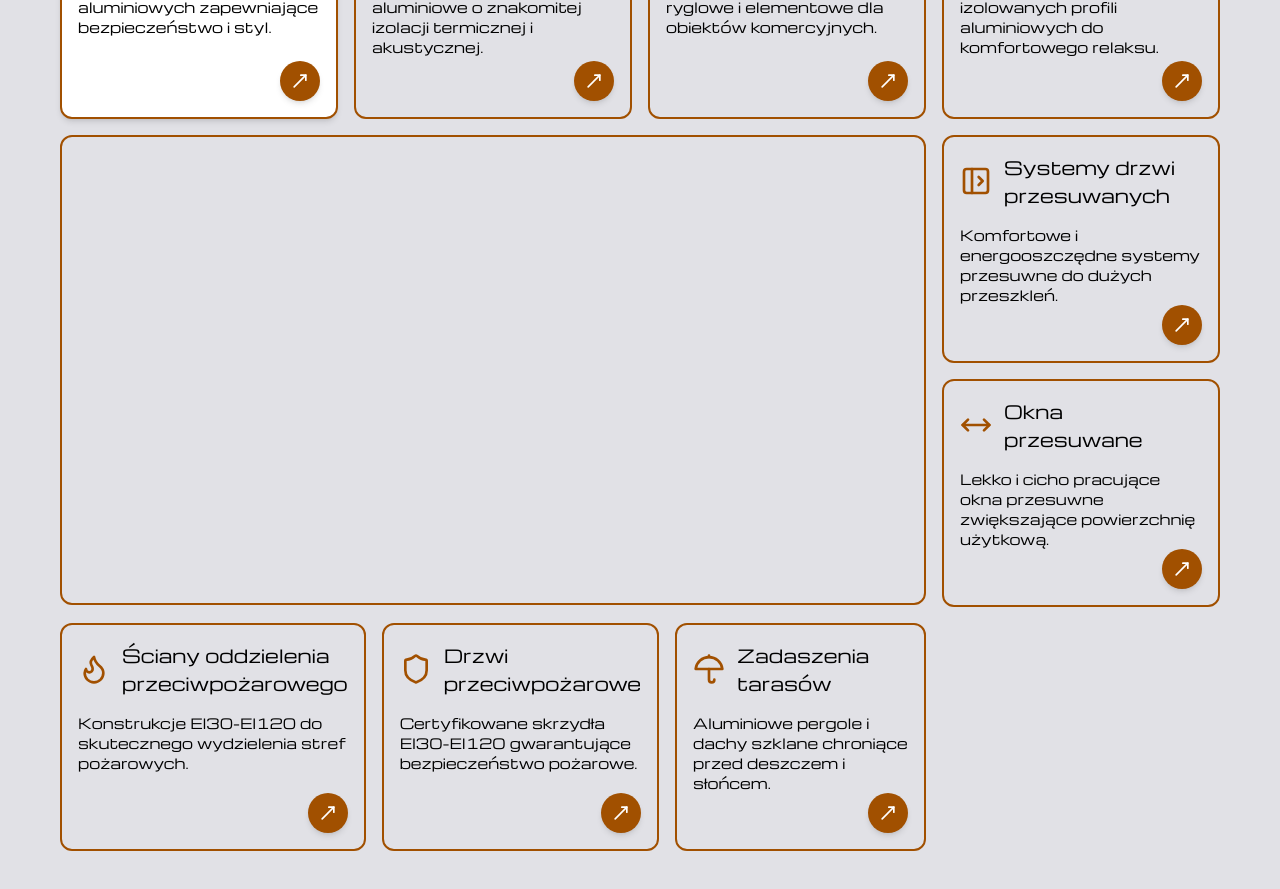
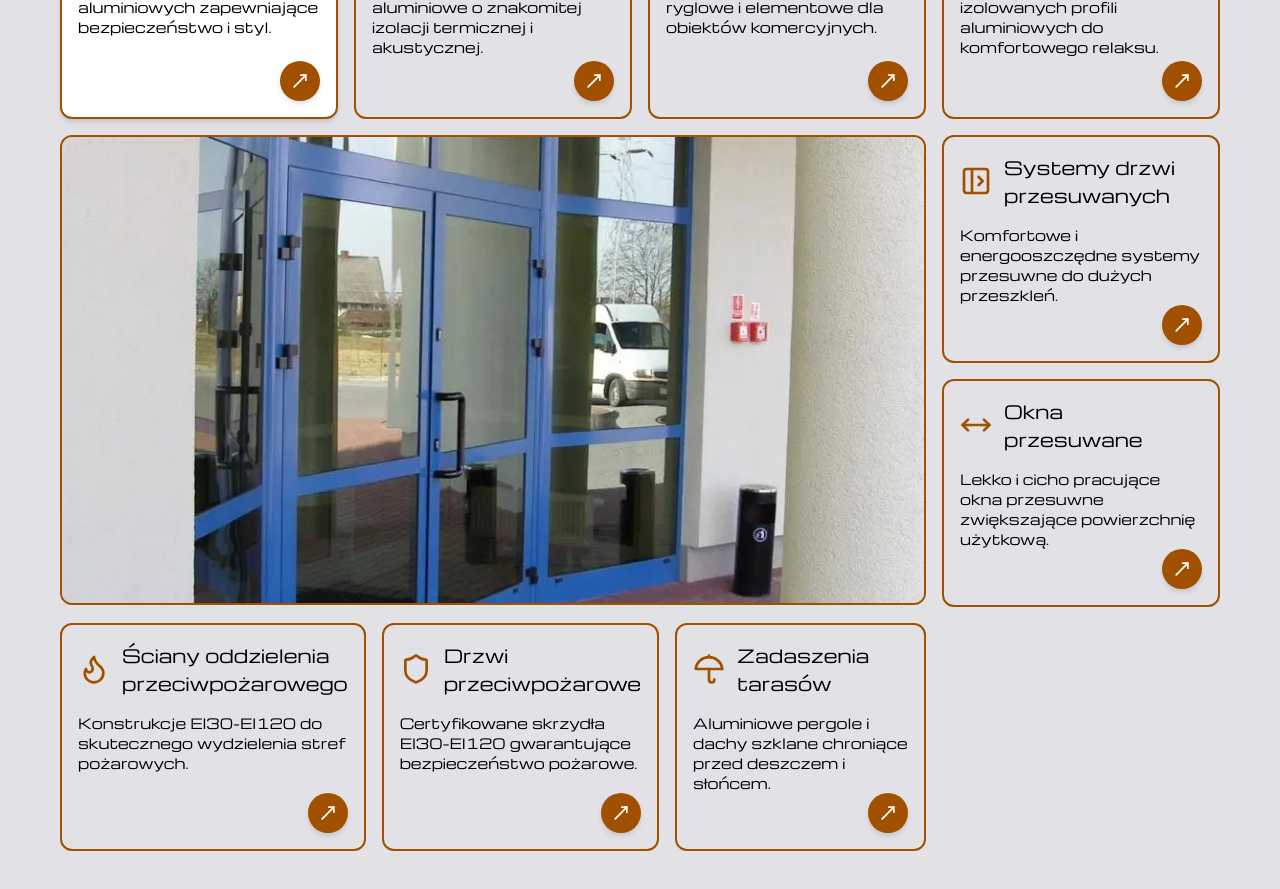
Before and after one commit to RIP-Tear/Aluwik-frontend, a Next.js app: page / in a window 1280 px wide. Shown: the part 1139-2028 px from the top of the page. Built offline with nearby package versions, Linux system fonts and the light colour scheme.

Commit message:
ładowanie zdjęc w offers na stronie głownej

```diff
--- a/src/components/organisms/home-page/OfferCards.tsx
+++ b/src/components/organisms/home-page/OfferCards.tsx
@@ -7,6 +7,7 @@ import { MoveUpRight } from "lucide-react";
 import Image from "next/image";
 import React, { useState } from "react";
 import { useIsMobile } from "@/hooks/useIsMobile"; // ← zakładam że plik znajduje się tam
+import { AnimatePresence, motion } from "framer-motion";
 
 export default function OfferCards() {
   const [activeIndex, setActiveIndex] = useState(0);
@@ -117,16 +118,26 @@ export default function OfferCards() {
             className="border-2 border-orangeAccent relative w-full aspect-[4/3] lg:aspect-[4/3]
     rounded-xl overflow-hidden xl:aspect-auto h-[250px] lg:h-[350px] xl:h-[470px] xl:col-span-3 xl:row-start-2"
           >
+            <AnimatePresence mode="wait">
+              <motion.div
+                key={offers[activeIndex].image}
+                initial={{ opacity: 0 }}
+                animate={{ opacity: 1 }}
+                exit={{ opacity: 0 }}
+                transition={{ duration: 0.2 }}
+                className="absolute inset-0"
+              >
                 <Image
                   src={offers[activeIndex].image}
                   alt={offers[activeIndex].title}
                   fill
-              className="object-cover opacity-0 transition-opacity duration-500"
-              onLoadingComplete={img => img.classList.remove("opacity-0")}
+                  className="object-cover"
+                  sizes="(max-width: 768px) 100vw, (max-width: 1200px) 50vw, 700px"
                 />
+              </motion.div>
+            </AnimatePresence>
           </div>
 
-          {/* Karuzela pod zdjęciem (mobile) */}
           {isMobile && (
             <div className="overflow-x-auto flex gap-4 pb-2 -mx-4 px-4 mobile-scroll-hide">
               {[...topCards, ...rightCards, ...bottomCards].map((card, i) => renderCard(card, i))}
@@ -134,7 +145,6 @@ export default function OfferCards() {
           )}
         </div>
 
-        {/* przycisk */}
         <Button
           label="Sprawdź naszą ofertę"
           icon={<MoveUpRight />}
```
Lines whose indentation alone changed are shown as unchanged.
